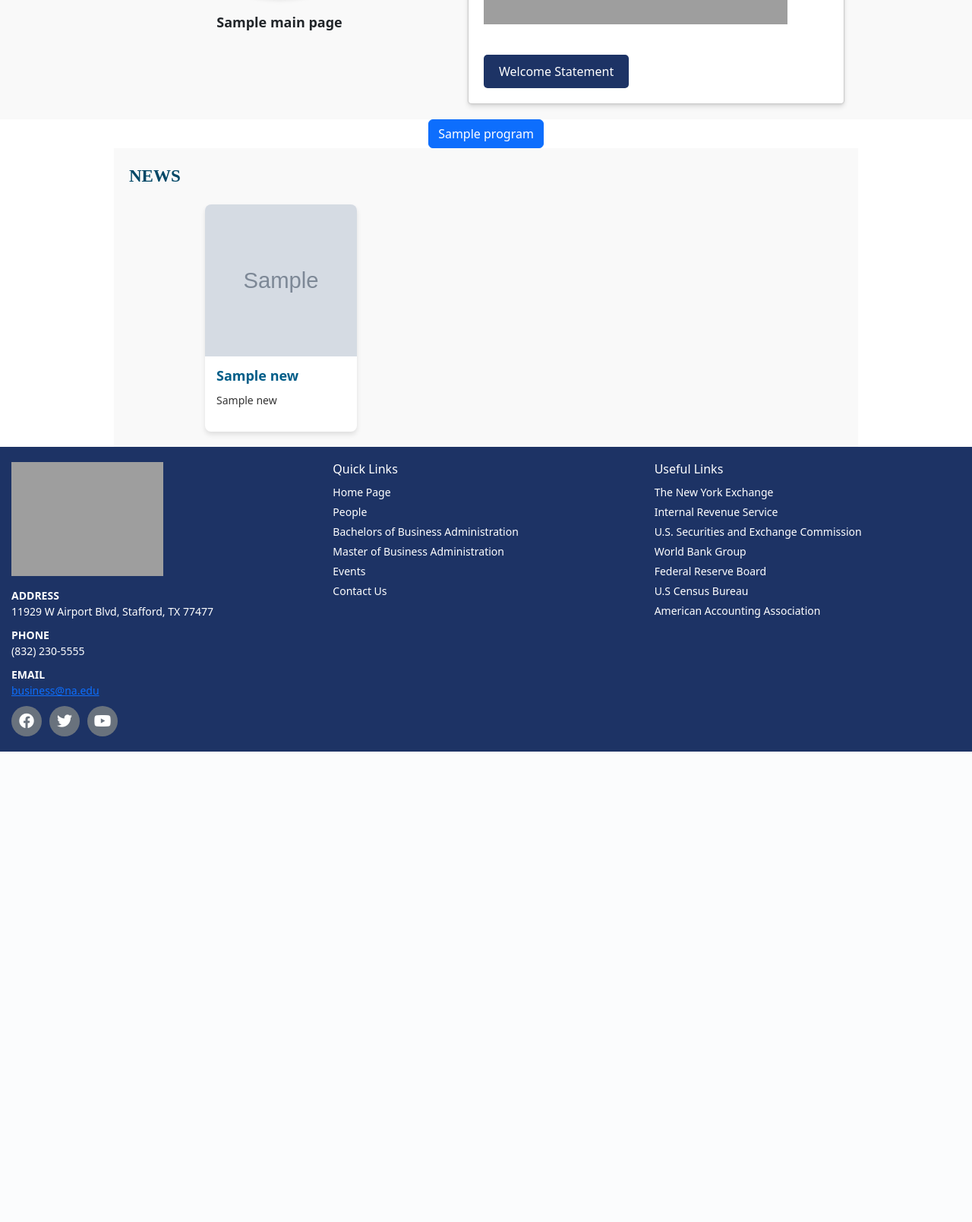
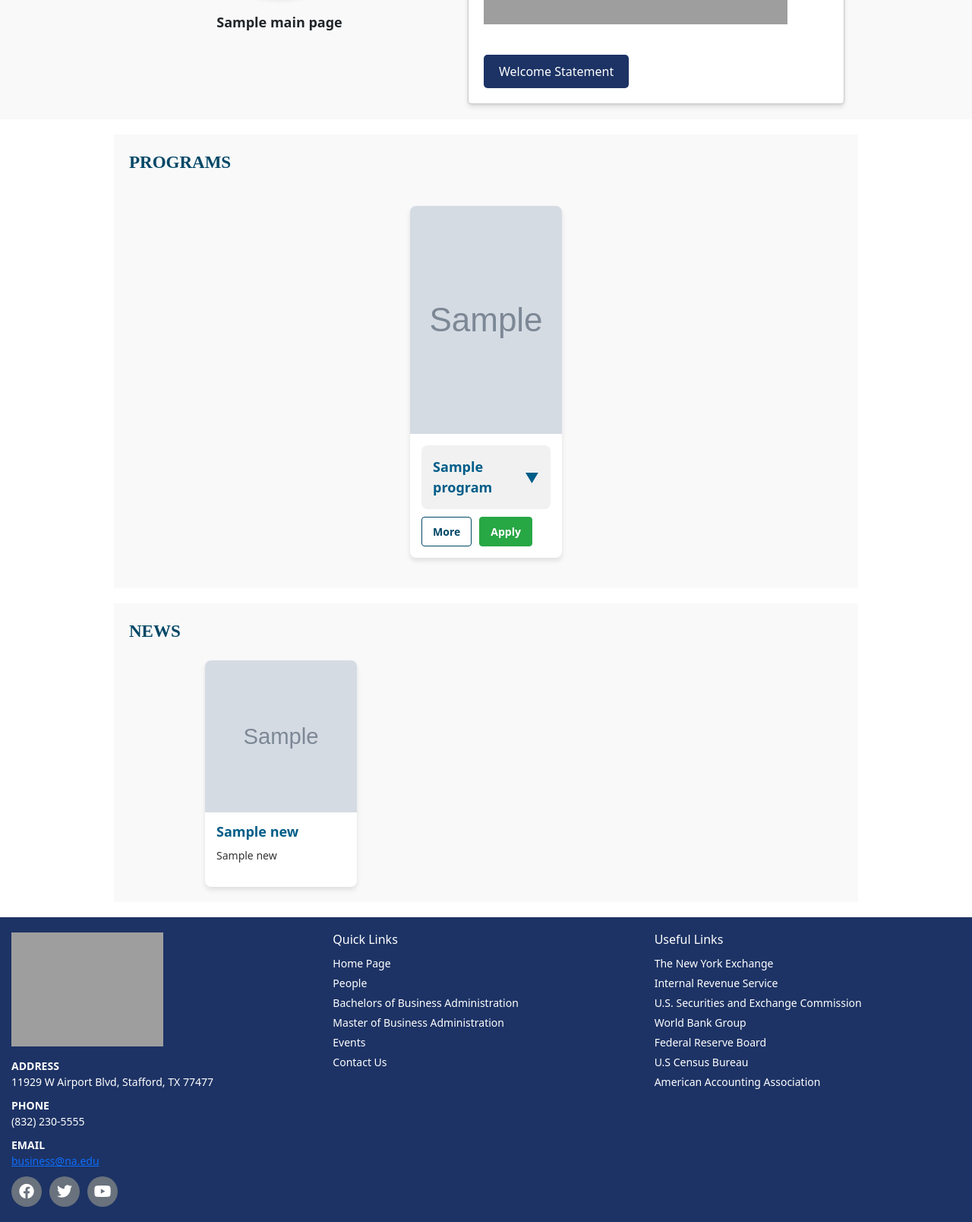
Before and after one commit to asakeev01/BusinessNAU, a Django app: template nau/templates/main/main_page.html in a window 1280 px wide. Shown: the part 1057-2665 px from the top of the page at 76% size. Before the commit the page ends 2046 px from the top, so only its background shows below. Run offline with Django 5.2, Linux system fonts and the light colour scheme; tables that the repository leaves empty hold one stand-in row (values such as "Sample post"); the template is opened without the code that fills it: values that come from a table or form of the project are taken from there, most other values are stand-ins (such as "Sample title", 1, 10 or a date in 2020); grey boxes marked "Sample" are stand-in pictures; some libraries are stand-ins or nearby versions; grey boxes are pictures that could not be loaded.

Commit message:
Added news

```diff
--- a/nau/main/views.py
+++ b/nau/main/views.py
@@ -3,13 +3,16 @@ from django.shortcuts import render
 from .models import MainPage
 from programs.models import Program
 from news.models import News
+from staff.models import StaffPageConfig
 
 def main_page(request):
     main_page_content = MainPage.get_solo()
     programs = Program.objects.all()
     upcoming_news = News.objects.filter(type='Upcoming').order_by('-id')[:3]
+    staff_page = StaffPageConfig.get_solo()
     return render(request, 'main/main_page.html', {
         'main_page': main_page_content,
         'programs': programs,
         'upcoming_news': upcoming_news,
+        'staff_page': staff_page
     })
--- a/nau/nau/urls.py
+++ b/nau/nau/urls.py
@@ -8,6 +8,7 @@ urlpatterns = [
     path("admin/", admin.site.urls),
     path("programs/", include("programs.urls")),
     path("staff/", include("staff.urls")),
+    path("news/", include("news.urls")),
     path("main/", include("main.urls"))
 ]
 urlpatterns += static(settings.MEDIA_URL, document_root=settings.MEDIA_ROOT)
--- /dev/null
+++ b/nau/news/urls.py
@@ -0,0 +1,7 @@
+from django.urls import path
+
+from . import views
+
+urlpatterns = [
+    path("", views.index, name="index"),
+]
--- a/nau/programs/models.py
+++ b/nau/programs/models.py
@@ -6,6 +6,7 @@ class Program(models.Model):
     name = models.CharField(max_length=200, blank=True, null=True)
     main_name = models.CharField(max_length=200, blank=True, null=True)
     main_description = RichTextField()
+    main_image = models.ImageField()
 
     def __str__(self):
         return self.name
--- a/nau/staff/models.py
+++ b/nau/staff/models.py
@@ -6,6 +6,7 @@ from solo.models import SingletonModel
 class StaffPageConfig(SingletonModel):
     name = models.CharField(max_length=255)
     header_image = models.ImageField()
+    main_image = models.ImageField(blank=True, null=True)
 
     def __str__(self):
         return "Site Configuration"
--- a/nau/staff/views.py
+++ b/nau/staff/views.py
@@ -6,5 +6,8 @@ from .models import *
 def index(request):
     staff_list = StaffMember.objects.all()
     config = StaffPageConfig.get_solo()
-    context = {"staff_list": staff_list, "config": config}
+    context = {
+        "staff_list": staff_list,
+        "config": config
+    }
     return render(request, "staff/staff_list.html", context)
--- a/nau/static/main/main_page.css
+++ b/nau/static/main/main_page.css
@@ -1,3 +1,34 @@
+.main-button {
+    display: inline-block;
+    position: relative;
+    color: #004766;
+    text-decoration: none;
+    font-size: 23px;
+    font-family: osvald;
+    font-weight: bold;
+    text-transform: uppercase;
+}
+
+.main-button::after {
+    content: "";
+    position: absolute;
+    bottom: 0;
+    left: 0;
+    width: 0;
+    height: 2px;
+    background-color: #F0775A;
+    transition: width 0.3s ease;
+}
+
+.main-button:hover {
+    color: #F0775A;
+    transform: scale(1.05);
+}
+
+.main-button:hover::after {
+    width: 100%;
+}
+
 .main__header-container {
 }
 
@@ -265,49 +296,164 @@
     color: #ff0000;
 }
 
+.main__program-container {
+    display: flex;
+    flex-wrap: wrap;
+    padding: 20px;
+    background-color: #f9f9f9;
+    margin: 20px 150px 20px 150px;
+}
+
+.main__program-row {
+    display: flex;
+    justify-content: space-evenly;
+    width: 100%;
+    margin: 20px 100px 0 100px;
+    flex-wrap: wrap;
+}
+
+.main__program-column {
+    width: 27%;
+    background: #fff;
+    border-radius: 8px;
+    box-shadow: 0 4px 6px rgba(0, 0, 0, 0.1);
+    overflow: hidden;
+    margin: 20px 20px 20px 20px;
+}
+
+.main__program-image-container {
+    position: relative;
+    overflow: hidden;
+    height: 300px;
+}
+
+.main__program-image {
+    width: 100%;
+    height: 100%;
+    object-fit: cover;
+    transition: transform 0.8s cubic-bezier(0.4, 0, 0.2, 1);
+}
+
+.main__program-content {
+    padding: 15px;
+}
+
+.main__program-image-container:hover .main__program-image {
+    transform: scale(1.1);
+}
+
+.main__program-title {
+    font-size: 18px;
+    font-weight: bold;
+    margin-bottom: 10px;
+    color: #005d88;
+}
+
+.main__program-text {
+    font-size: 14px;
+    color: #333;
+    line-height: 1.5;
+    margin-bottom: 15px;
+}
+
+.main__program-buttons {
+    display: flex;
+    gap: 10px;
+    flex-wrap: wrap;
+}
+
+.main__program-link {
+    padding: 8px 14px;
+    font-size: 14px;
+    font-weight: 600;
+    text-decoration: none;
+    border-radius: 4px;
+    transition: all 0.3s ease;
+    text-align: center;
+}
+
+.main__program-link--more {
+    color: #004766;
+    border: 1px solid #004766;
+}
+
+.main__program-link--apply {
+    color: #fff;
+    background-color: #28a745;
+    border: 1px solid #28a745;
+}
+
+.main__program-link--more:hover {
+    background-color: #004766;
+    color: #fff;
+}
+
+.main__program-link--apply:hover {
+    background-color: #218838;
+    border-color: #218838;
+}
+
+.accordion-toggle {
+    background-color: #f1f1f1;
+    color: #005d88;
+    font-weight: bold;
+    font-size: 18px;
+    border: none;
+    width: 100%;
+    padding: 15px;
+    text-align: left;
+    cursor: pointer;
+    display: flex;
+    justify-content: space-between;
+    align-items: center;
+    border-radius: 8px;
+    transition: background-color 0.3s ease;
+    margin-bottom: 10px;
+}
+
+.accordion-toggle:hover {
+    background-color: #e6e6e6;
+}
+
+.accordion-toggle .arrow {
+    transition: transform 0.3s ease;
+}
+
+.accordion-content {
+    max-height: 0;
+    overflow: hidden;
+    transition: max-height 0.5s ease, padding 0.3s ease;
+    padding: 0 0;
+}
+
+.accordion-content.open {
+    max-height: 500px;
+    padding: 15px 0;
+}
+
+.accordion-toggle .arrow {
+    transition: transform 0.3s ease;
+}
+
+.accordion-toggle.open .arrow {
+    transform: rotate(180deg);
+}
+
+.accordion.active .accordion-content {
+    display: block;
+}
+
+.accordion.active .arrow {
+    transform: rotate(180deg);
+}
 
 .main__news-container {
     display: flex;
     flex-wrap: wrap;
     padding: 20px;
     background-color: #f9f9f9;
-    margin: 0 150px 0 150px;
+    margin: 0 150px 20px 150px;
 }
-
-.main__news-button {
-    position: relative;
-    color: #004766;
-    text-decoration: none;
-    font-size: 23px;
-    font-family: osvald;
-    font-weight: bold;
-    text-transform: uppercase;
-}
-
-.main__news-button::after {
-    content: "";
-    position: absolute;
-    bottom: 0;
-    left: 0;
-    width: 0;
-    height: 2px;
-    background-color: #F0775A;
-    transition: width 0.3s ease;
-}
-
-.main__news-button:hover {
-    color: #F0775A;
-    transform: scale(1.05);
-}
-
-.main__news-button:hover::after {
-    width: 100%;
-}
-
-.main__news-button:hover {
-    transform: scale(1.05);
-}
-
 
 .main__news-row {
     display: flex;
--- a/nau/templates/main/main_page.html
+++ b/nau/templates/main/main_page.html
@@ -1,6 +1,6 @@
 {% extends "base.html" %}
 
-{% block title %}Staff Members{% endblock %}
+{% block title %}Main page{% endblock %}
 
 {% block content %}
 <div class="container-fluid p-0">
@@ -78,17 +78,58 @@ function closeGreetingModal() {
 }
 </script>
 
-<div class="d-flex flex-wrap justify-content-center gap-3">
-    {% for program in programs %}
-        <button class="btn btn-primary program-btn"
-                data-name="{{ program.main_name }}"
-                data-description="{{ program.main_description }}"
-                data-more-url="{% url 'detail' program.id %}"
-                onclick="showProgramDetails(this)">
-            {{ program.main_name }}
-        </button>
-    {% endfor %}
+<div class="main__program-container">
+    <a class="main-button" href="/category/programs/">Programs</a>
+    <div class="main__program-row">
+        {% for program in programs %}
+        <div class="main__program-column">
+            <div class="main__program-image-container">
+                {% if program.main_image %}
+                <a href="{% url 'detail' program.id %}" target="_blank">
+                    <img src="{{ program.main_image.url }}" alt="{{ program.main_name }}" class="main__program-image">
+                </a>
+                {% endif %}
+            </div>
+            <div class="main__program-content">
+                <button class="accordion-toggle">
+                    {{ program.main_name }}
+                    <span class="arrow">▼</span>
+                </button>
+                <div class="accordion-content">
+                    <p class="main__program-text">{{ program.main_description }}</p>
+                </div>
+                <div class="main__program-buttons">
+                    <a class="main__program-link main__program-link--more" href="{% url 'detail' program.id %}">More</a>
+                    <a class="main__program-link main__program-link--apply" href="https://nau.my.site.com/apply/TX_CommunitiesSelfReg" target="_blank">Apply</a>
+                </div>
+            </div>
+        </div>
+        {% endfor %}
+    </div>
 </div>
+
+<script>
+    document.addEventListener("DOMContentLoaded", function () {
+        document.querySelectorAll('.accordion-toggle').forEach(button => {
+            const content = button.nextElementSibling;
+            const arrow = button.querySelector('.arrow');
+
+            button.addEventListener('click', () => {
+                const isOpen = content.classList.contains('open');
+
+                if (isOpen) {
+                    content.classList.remove('open');
+                    button.classList.remove('open');
+                } else {
+                    content.classList.add('open');
+                    button.classList.add('open');
+                }
+            });
+        });
+    });
+</script>
+
+
 <div id="main-program-modal" class="main__modal-overlay hidden">
     <div class="main__modal-content">
         <h3 id="main-modal-title"></h3>
@@ -121,7 +162,7 @@ function closeGreetingModal() {
 </script>
 
 <div class="main__news-container">
-    <a class="main__news-button" href="/category/headlines/">News</a>
+    <a class="main-button" href="/category/headlines/">News</a>
     <div class="main__news-row">
         {% for news in upcoming_news %}
         <div class="main__news-column">
@@ -145,4 +186,5 @@ function closeGreetingModal() {
 
 
 
+
 {% endblock %}
```
Also changed, not shown: nau/news/views.py (+17 -1 lines), nau/templates/news/news_list.html (added, +82 -0 lines), nau/news/migrations/0003_alter_news_options_alter_news_content.py (added), nau/programs/migrations/0006_program_main_image.py (added), nau/programs/migrations/0007_remove_program_main_image.py (added), nau/programs/migrations/0008_program_main_image.py (added), nau/programs/migrations/0009_alter_program_main_image.py (added), nau/staff/migrations/0005_staffpageconfig_main_image.py (added).
